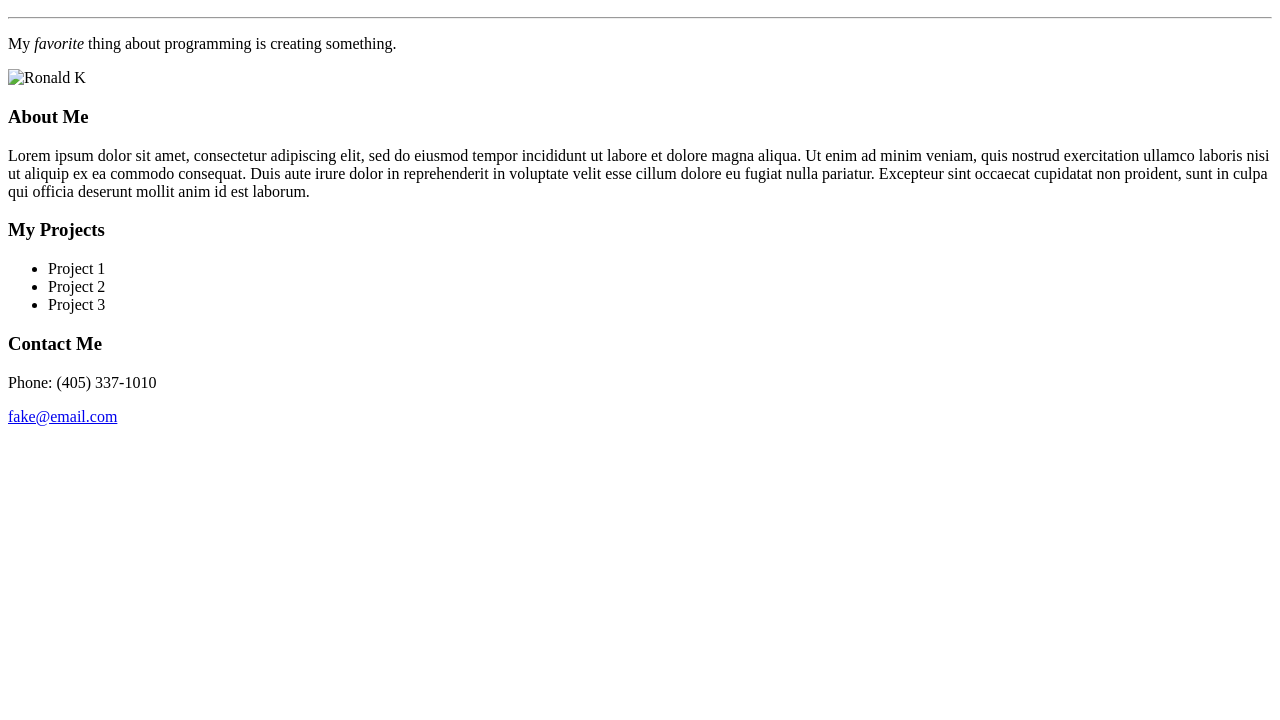
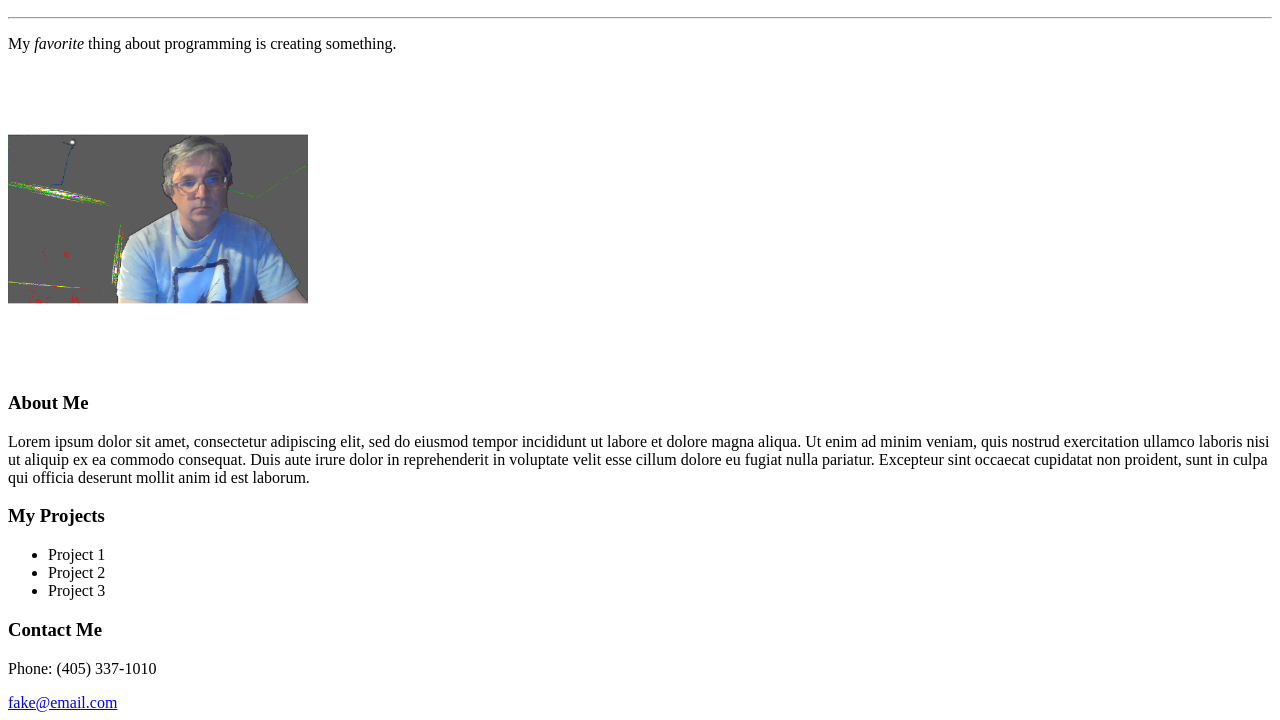
Before and after one commit to rmblake2010/practica-one, a plain HTML site: page docs/index.html in a window 1280 px wide. Shown: the part 168-888 px from the top of the page. Before the commit the page ends 800 px from the top, so only its background shows below. Drawn offline with Linux system fonts and the light colour scheme.

Commit message:
changes ../

```diff
--- a/docs/index.html
+++ b/docs/index.html
@@ -65,7 +65,7 @@
           <!--   7. Make an image tag with the src attribute
              linked to a picture of yourself or of a placeholder
               image. Make sure you make an alt attribute too!  -->
-          <img alt="Ronald K" src="./images/ronNonGrunge_03.gif" width="300">
+          <img alt="Ronald K" src="../images/ronNonGrunge_03.gif" width="300">
 
           <!--   8. Create an H3 tag that says "About Me"  -->
           <h3>About Me</h3>
```
